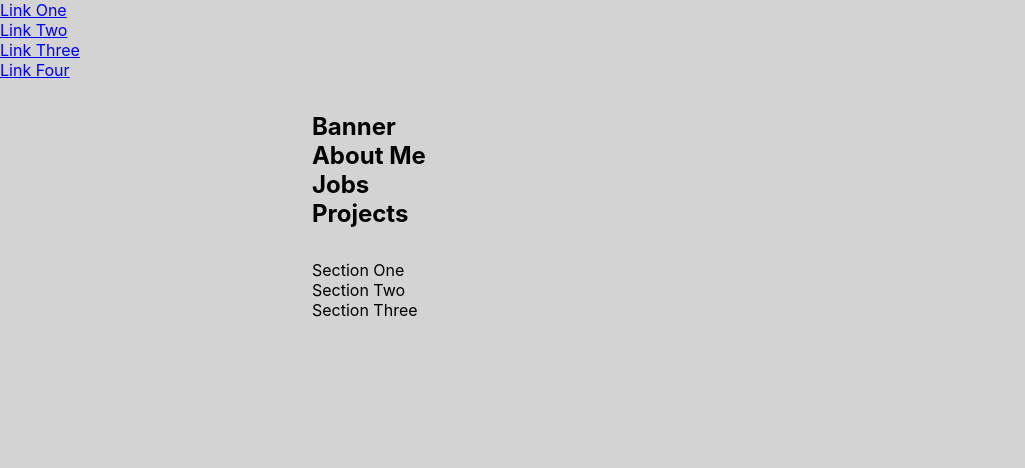
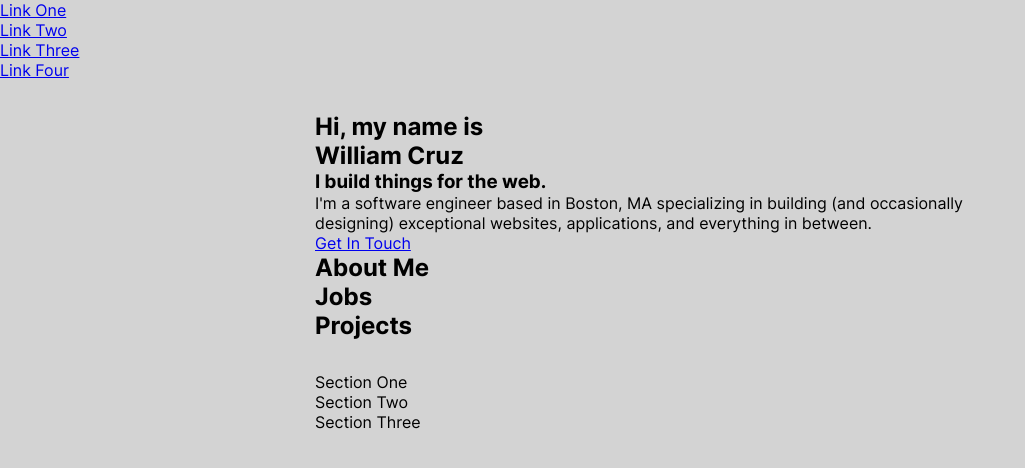
Before and after one commit to cruzentwickler/myportfolio, a Next.js app: page / in a window 1280 px wide. Shown: the top 468 px of the page, without its empty margins (0-1025 px from the left). Built offline with nearby package versions, Linux system fonts and the light colour scheme.

Commit message:
Starting with the Hero section

```diff
--- a/package.json
+++ b/package.json
@@ -14,7 +14,7 @@
   },
   "scripts": {
     "dev": "next dev",
-    "dev:watch": "next-remote-watch ./src/posts",
+    "dev:watch": "next-remote-watch ./data",
     "build": "next build",
     "start": "next start"
   },
--- a/src/components/homePage/Banner.js
+++ /dev/null
@@ -1,9 +0,0 @@
-const Banner = () => {
-  return (
-    <>
-      <h2>Banner</h2>
-    </>
-  )
-}
-
-export default Banner
--- /dev/null
+++ b/src/components/homePage/Hero.js
@@ -0,0 +1,25 @@
+import styled from 'styled-components'
+import Link from 'next/link'
+import { email } from '@/config/index'
+
+const Hero = () => {
+  return (
+    <StyledHeroSection>
+      <h1>Hi, my name is</h1>
+      <h2>William Cruz</h2>
+      <h3 className="big-heading">I build things for the web.</h3>
+      <p>
+        I'm a software engineer based in Boston, MA specializing in building
+        (and occasionally designing) exceptional websites, applications, and
+        everything in between.
+      </p>
+      <Link href={`mailto:${email}`}>
+        <a>Get In Touch</a>
+      </Link>
+    </StyledHeroSection>
+  )
+}
+
+export default Hero
+
+const StyledHeroSection = styled.section``
--- a/src/components/index.js
+++ b/src/components/index.js
@@ -2,6 +2,6 @@ export { default as Footer } from '@/components/Footer'
 export { default as Header } from '@/components/Header'
 export { default as Layout } from '@/components/Layout'
 export { default as AboutMe } from '@/components/homePage/AboutMe'
-export { default as Banner } from '@/components/homePage/Banner'
+export { default as Hero } from '@/components/homePage/Hero'
 export { default as Jobs } from '@/components/homePage/Jobs'
 export { default as Projects } from '@/components/homePage/Projects'
--- /dev/null
+++ b/src/config/index.js
@@ -0,0 +1,3 @@
+module.exports = {
+  email: 'me@williamcruz.ch',
+}
--- a/src/pages/_document.js
+++ b/src/pages/_document.js
@@ -39,26 +39,29 @@ class MyDocument extends Document {
             type="font/woff2"
             crossOrigin="anonymous"
           />
-          {/* This part come from FaveIcon */}
           <link
             rel="apple-touch-icon"
             sizes="76x76"
-            href="/apple-touch-icon.png"
+            href="/static/favicons/apple-touch-icon.png"
           />
           <link
             rel="icon"
             type="image/png"
             sizes="32x32"
-            href="/favicon-32x32.png"
+            href="/static/favicons/favicon-32x32.png"
           />
           <link
             rel="icon"
             type="image/png"
             sizes="16x16"
-            href="/favicon-16x16.png"
+            href="/static/favicons/favicon-16x16.png"
           />
-          <link rel="manifest" href="/site.webmanifest" />
-          <link rel="mask-icon" href="/safari-pinned-tab.svg" color="#5bbad5" />
+          <link rel="manifest" href="/static/favicons/site.webmanifest" />
+          <link
+            rel="mask-icon"
+            href="/static/favicons/safari-pinned-tab.svg"
+            color="#5bbad5"
+          />
           <meta name="msapplication-TileColor" content="#da532c" />
           <meta name="theme-color" content="#ffffff" />
         </Head>
--- a/src/pages/index.js
+++ b/src/pages/index.js
@@ -1,9 +1,9 @@
-import { AboutMe, Banner, Jobs, Layout, Projects } from '@/components/index'
+import { AboutMe, Hero, Jobs, Layout, Projects } from '@/components/index'
 
 export default function Index() {
   return (
     <Layout>
-      <Banner />
+      <Hero />
       <AboutMe />
       <Jobs />
       <Projects />
--- a/src/utils/mdxUtils.js
+++ b/src/utils/mdxUtils.js
@@ -2,7 +2,7 @@ import fs from 'fs'
 import path from 'path'
 
 // POSTS_PATH is useful when you want to get the path to a specific file
-export const POSTS_PATH = path.join(process.cwd(), 'src/posts')
+export const POSTS_PATH = path.join(process.cwd(), 'data')
 
 // postFilePaths is the list of all mdx files inside the POSTS_PATH directory
 export const postFilePaths = fs
```
Also changed, not shown: jsconfig.json (+4 -3 lines).
